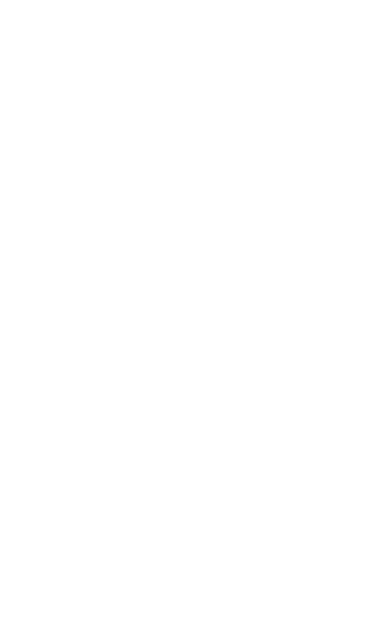
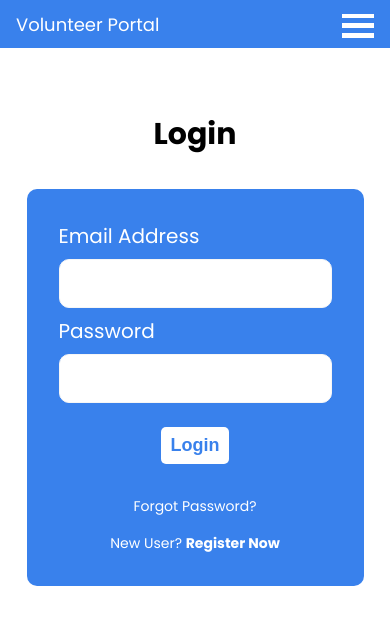
Before and after one commit to SankalpKadam/volunteer_program, a React (Create React App) app: page /login in a window 390 px wide. Before the commit this address had no page. Shown: the top 624 px of the page. Built offline with nearby package versions, Linux system fonts and the light colour scheme.

Commit message:
completed responsive login page

```diff
--- a/src/App.js
+++ b/src/App.js
@@ -4,6 +4,8 @@ import Homepage from './pages/Home';
 import About from './pages/About';
 import Services from './pages/Services';
 import Contact from './pages/Contact';
+import Login from './pages/Login';
+import Register from './pages/Register';
 function App() {
   return (
     <Routes>
@@ -11,6 +13,8 @@ function App() {
       <Route path='/about' element={<About/>}/>
       <Route path='/contact' element={<Contact/>}/>
       <Route path='/services' element={<Services/>}/>
+      <Route path='/login' element={<Login/>}/>
+      <Route path='/register' element={<Register/>}/>
     </Routes>
   );
 }
--- /dev/null
+++ b/src/components/LoginPage/LoginPage.css
@@ -0,0 +1,85 @@
+.loginpage{
+    overflow-x: hidden;
+    width: 100%;
+    height: auto;
+}
+.loginpage__content{
+    display: flex;
+    flex-direction: column;
+    align-items: center;
+    justify-content: center;
+    /* text-align: center; */
+    margin: 4rem 0;
+}
+.loginpage__title{
+
+    margin-bottom: 2rem;
+    font-size: var(--text-3xl);
+    font-weight: bold;
+
+    text-align: center;
+}
+.loginpage__data{
+    font-size: var(--text-xl);
+    background-color: var(--background-color);
+    padding: 2rem;
+    border-radius: 10px;
+    width: 30%;
+    display: flex;
+    flex-direction: column;
+}
+.loginpage__input{
+    box-sizing: border-box;
+    display: block;
+    width: 100%;
+    border: 1px solid #f6f6f6;
+    padding: 1rem;
+    border-radius: 10px;
+    margin: 0.5rem 0;
+}
+.spanStyle{
+    color: var(--text-color);
+    width: 100%;
+    text-align: left;
+    display: block;
+}
+.loginpage__submitBtn{
+    background-color: var(--text-color);
+    padding: 0.7rem 1rem;
+    text-align: center;
+    border-radius: 5px;
+    width: 25%;
+    color: var(--background-color);
+    font-weight: bold;
+    font-size: var(--text-xl);
+    border: none;
+    margin: 1rem 0;
+}
+.loginpage__form{
+    display: block;
+    align-items: center;
+    flex-direction: column;
+    text-align: center;
+    width: 100%;
+}
+.loginpage__forgotpassword,.loginpage__register{
+    font-size: var(--text-sm);
+    text-align: center;
+    color: var(--text-color);
+    margin: 1rem 0 0 0;
+}
+
+@media screen and (max-width:767px) {
+    .loginpage__data{
+        width: 70%;
+    }
+    .loginpage__submitBtn{
+        padding: 0.5rem 0;
+        font-size: var(--text-lg);
+    }
+}
+@media (min-width:768px) and (max-width:1023px) {
+    .loginpage__data{
+        width: 50%;
+    }
+}
--- /dev/null
+++ b/src/components/LoginPage/LoginPage.jsx
@@ -0,0 +1,44 @@
+//References - https://developer.mozilla.org/en-US/docs/Web/HTML/Element/input/email
+import React from 'react'
+import './LoginPage.css'
+import Navbar from '../universalComponents/Navbar/Navbar'
+import { Link } from 'react-router-dom'
+const LoginPage = () => {
+  return (
+    <div className='loginpage'>
+      <Navbar items={['']}/>
+      <div className="loginpage__content">
+        <div className="loginpage__title">
+            Login
+        </div>
+        <div className="loginpage__data">
+            <form action="" className="loginpage__form">
+                <label htmlFor="">
+                    <span className='spanStyle'>Email Address</span>
+                    <input type="email" name="" pattern=".+@example\.com" id="emailaddress" className='loginpage__input'/>
+                </label>
+                <label htmlFor="">
+                    <span className='spanStyle'>Password</span>
+                    <input type="password" name="" id="password" minLength="8" className='loginpage__input'/>
+                </label>
+                <button type="submit" className='loginpage__submitBtn'>
+                    Login
+                </button>
+            </form>
+            <div className="loginpage__forgotpassword">
+                <Link to="/forgotpasswd" style={{"textDecoration":"none","color":"var(--text-color)"}}>
+                Forgot Password?
+                </Link>
+            </div>
+            <div className="loginpage__register">
+                <Link to="/register" style={{"textDecoration":"none","color":"var(--text-color)"}}>
+                New User? <b>Register Now</b>
+                </Link>
+            </div>
+        </div>
+      </div>
+    </div>
+  )
+}
+
+export default LoginPage
--- /dev/null
+++ b/src/pages/Login.jsx
@@ -0,0 +1,12 @@
+import React from 'react'
+import LoginPage from '../components/LoginPage/LoginPage'
+
+const Login = () => {
+  return (
+    <div>
+      <LoginPage/>
+    </div>
+  )
+}
+
+export default Login
--- /dev/null
+++ b/src/pages/Register.jsx
@@ -0,0 +1,11 @@
+import React from 'react'
+
+const Register = () => {
+  return (
+    <div>
+
+    </div>
+  )
+}
+
+export default Register
```
